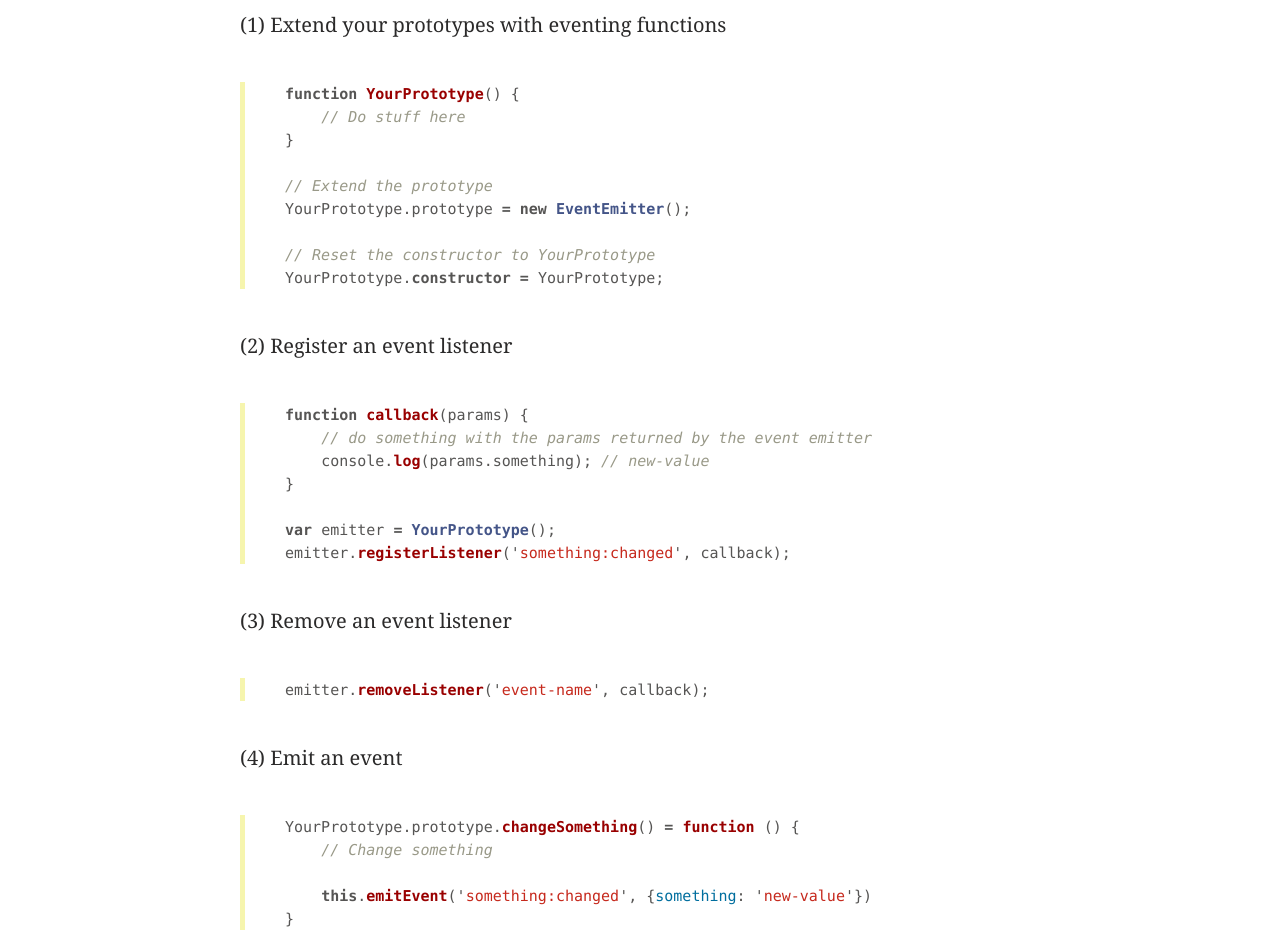
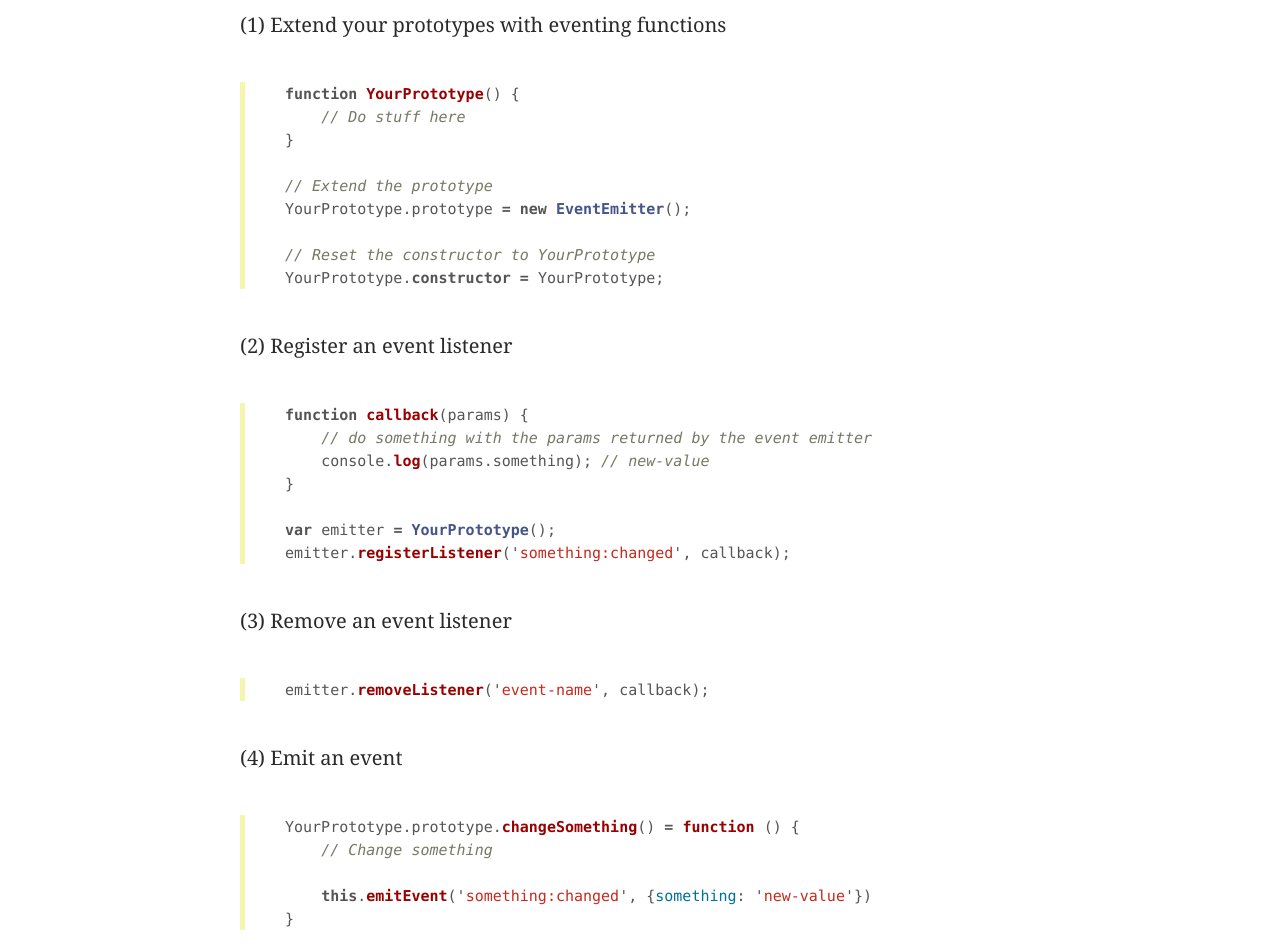
Before and after one commit to oliverroick/oliverroick.net, a Jekyll site: the page built from src/_posts/2014-10-13-supersimpleevents.md, in a window 1280 px wide. Shown: the part 506-1453 px from the top of the page. Built offline with Jekyll 4.4.1, drawn with Linux system fonts in a browser that asks for light colours.

Commit message:
a11y: Improve code-highlight colour contrast

```diff
--- a/src/css/roick.css
+++ b/src/css/roick.css
@@ -481,7 +481,7 @@ table.db .sk {
   font-weight: bold;
 } /* Comment.Preproc */
 .highlight .c1 {
-  color: #999988;
+  color: #776;
   font-style: italic;
 } /* Comment.Single */
 .highlight .cs {
@@ -549,7 +549,7 @@ table.db .sk {
   color: var(--red);
 } /* Literal.String */
 .highlight .nb {
-  color: #0086b3;
+  color: #007faa;
 } /* Name.Builtin */
 .highlight .nc {
   color: #445588;
@@ -648,5 +648,5 @@ table.db .sk {
   color: #990073;
 } /* Literal.String.Symbol */
 .highlight .bp {
-  color: #999999;
+  color: #767676;
 } /* Name.Builtin.Pseudo */
```
